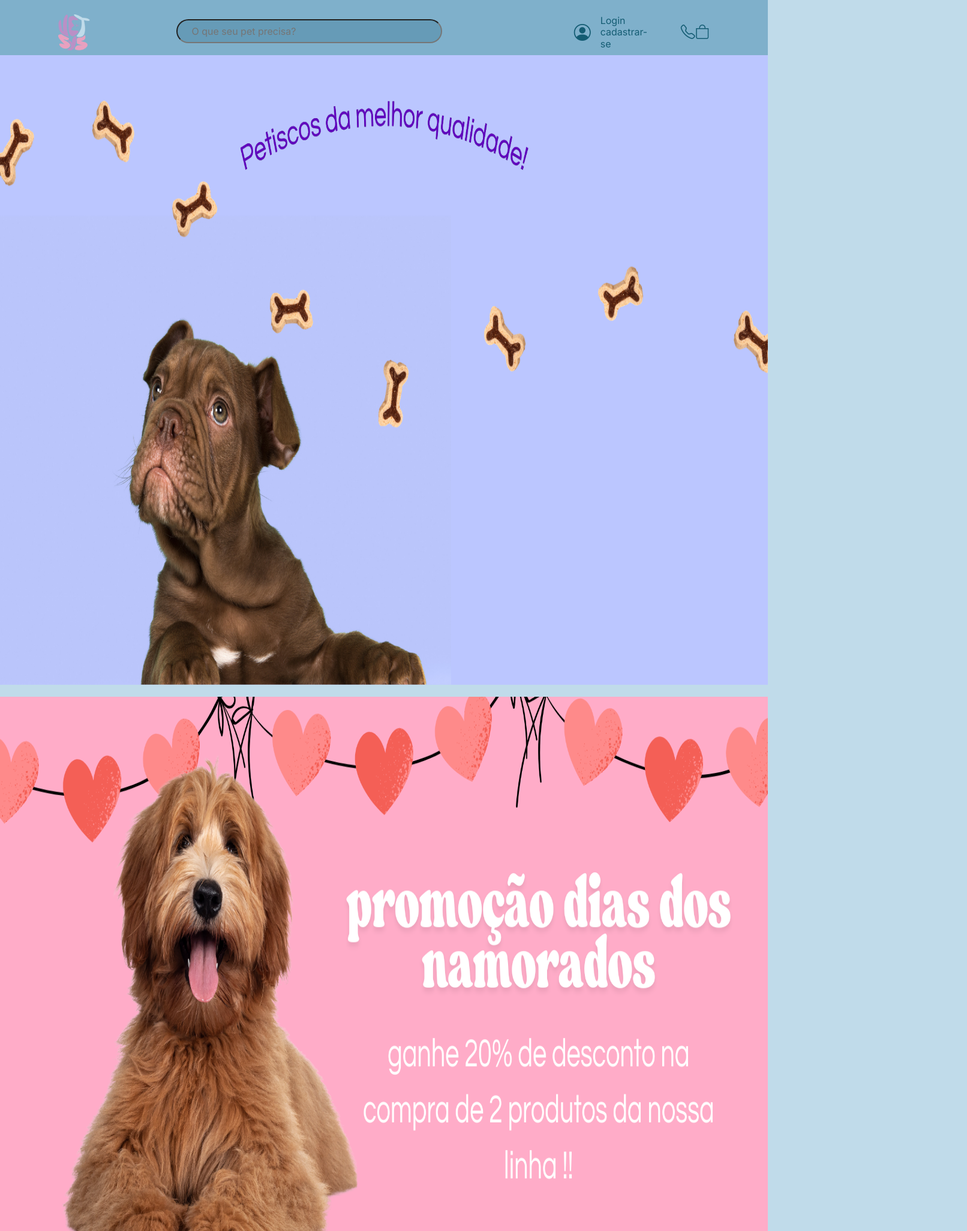
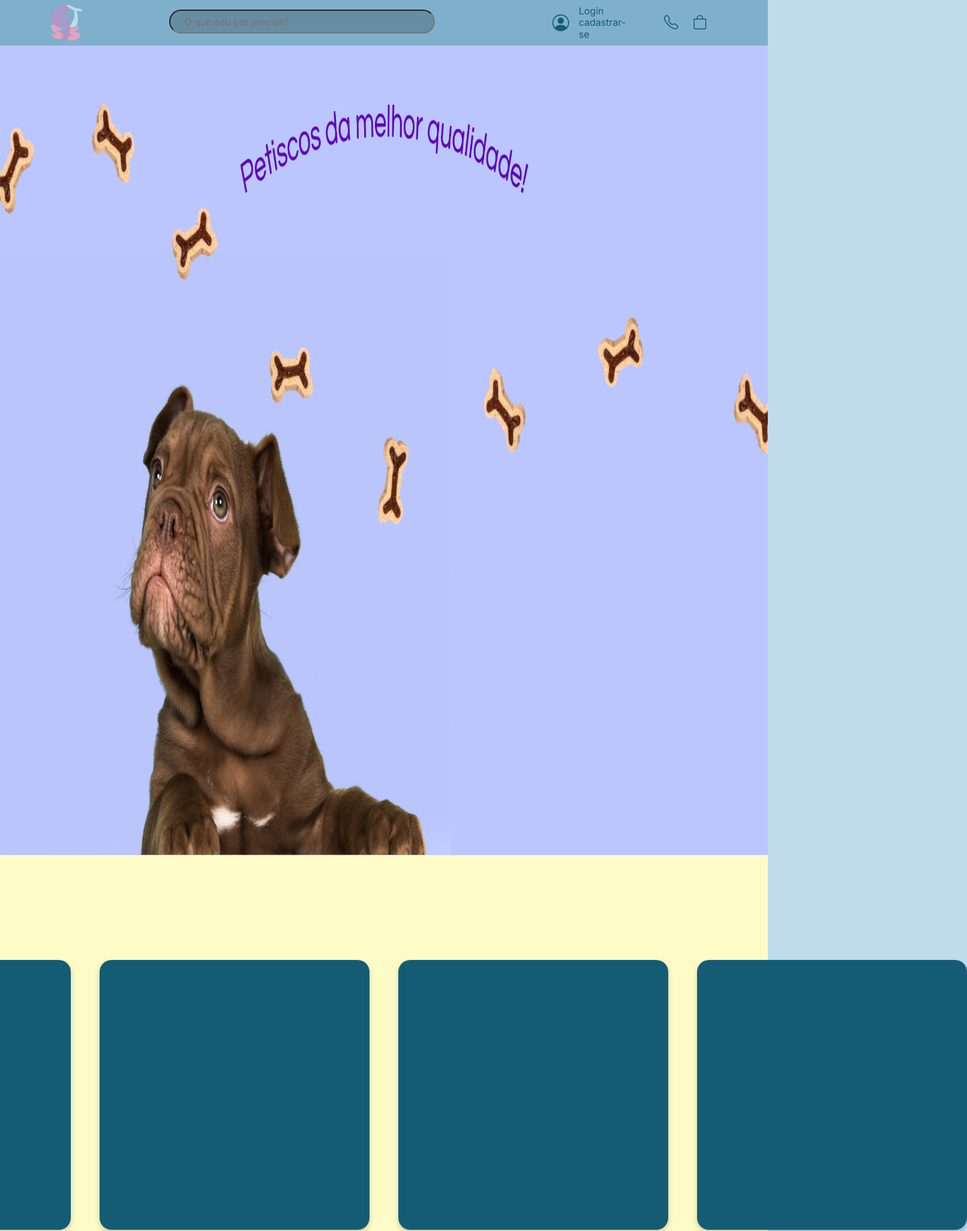
Before and after one commit to biancasenai/steamy01, a React app: page /cachorro in a window 1280 px wide. Shown: the top 2053 px of the page at 60% size, 1612 px wide, since content can reach past the window. Built offline with nearby package versions, Linux system fonts and the light colour scheme; the HTML template or start-up script is replaced by a standard one.

Commit message:
adicionando detalhes na pasta cachorro

```diff
--- a/src/components/CarrinhoOffCanvas.jsx
+++ b/src/components/CarrinhoOffCanvas.jsx
@@ -20,19 +20,25 @@ const CarrinhoOffCanvas = (props) => {
     <div
       id="carrinhoOffCanvas"
       className="offcanvas offcanvas-end"
-      style={{ background: "#364A63" }}
+      style={{ background: "#DBF2FE", width: "5000px" }} // Alterei a largura da aba
     >
       <div
-        className="offcanvas-header text-light"
-        style={{ background: "#1b2838" }}
+        className="offcanvas-header text-light d-flex justify-content-between align-items-center"
+        style={{ background: "#7FB0CB", padding: "1.5rem" }} // Aumentei o padding
       >
-        <h5 className="offcanvas-title">
-          <i className="bi bi-bag"></i> Sacola
+        <h5
+          className="offcanvas-title d-flex align-items-center gap-3"
+          style={{ fontSize: "20px" }} // Aumentei o tamanho do texto
+        >
+          <i className="bi bi-bag fs-2"></i> {/* Aumentei o tamanho do ícone */}
+          Sacola
         </h5>
         <i
           role="button"
-          className="ms-auto fs-2 p-0 m-0 bi bi-x"
-          data-bs-dismiss="offcanvas"
+          className="fs-3 p-0 m-0 bi bi-x" // Aumentei o tamanho do ícone de fechar
+          data-bs-dismiss="offcanvas" // Adicionado para fechar a aba
+          aria-label="Close" // Acessibilidade
+          onClick={props.onClose}
         ></i>
       </div>
 
--- a/src/components/Header.jsx
+++ b/src/components/Header.jsx
@@ -10,7 +10,8 @@ const Header = (props) => {
   }, []);
 
   return (
-    <header className="pt-4 w-100 navbar navbar justify-content-around align-items-center" style={{ backgroundColor: "#7FB0CB" }}>
+    <header className=" w-100 navbar navbar justify-content-around align-items-center"
+    style={{ backgroundColor: "#7FB0CB" }}>
       <div id="info" className="d-flex gap-5 w-50 justify-content-between" >
         <div id="logo" role="button" className="d-flex align-items-center me-5" >
           <img
@@ -24,7 +25,10 @@ const Header = (props) => {
           type="text"
           className="d-none d-md-block  px-4 my-2 ms-5 text-light"
           placeholder="O que seu pet precisa?"
-          style={{borderRadius: "80px",width: "600px", height: "40px", backgroundColor: "#00486633", color: "#ffff"}}
+          style={{borderRadius: "80px",
+            width: "600px",
+            height: "40px",
+            backgroundColor: "#00000033", }}
 
         />
       </div>
@@ -77,29 +81,28 @@ const Header = (props) => {
             </div>
           </span>
         ) : (
+          <div className="d-flex align-items-center gap-4">
             <Link
               to="/login"
               role="button"
               className="d-flex gap-3 justify-content-center align-items-center text-decoration-none text-light"
             >
-            <i className="bi bi-person-circle fs-3" style={{color:"#145C73"}}></i>
-            <div className="d-none d-md-flex flex-column m-0 w-50" style={{color:"#145C73"}}>
+              <i className="bi bi-person-circle fs-3" style={{ color: "#145C73" }}></i>
+              <div className="d-none d-md-flex flex-column m-0 w-50" style={{ color: "#145C73" }}>
                 <span className="h6 m-0">Login cadastrar-se</span>
               </div>
             </Link>
-        )}
-        <div className="position-relative">
-    <i className="bi bi-telephone fs-4" style={{color:"#145C73"}}>
-
-      </i>
+            <i className="bi bi-telephone fs-4" style={{ color: "#145C73" }}></i>
             <i
               role="button"
               data-bs-toggle="offcanvas"
               data-bs-target="#carrinhoOffCanvas"
               className="bi bi-bag fs-4"
               style={{ color: "#145C73" }}
->
-</i>
+            ></i>
+          </div>
+        )}
+        <div className="position-relative">
           {props.contadorJogos > 0 && (
             <span className="position-absolute top-0 start-100 translate-middle badge rounded-pill bg-danger">
               {props.contadorJogos}
--- a/src/pages/Cachorro.jsx
+++ b/src/pages/Cachorro.jsx
@@ -3,17 +3,49 @@ import Header from '../components/Header';
 
 export const Cachorro = () => {
   return (
-    <div>
+    <div style={{ margin: '0', padding: '0', boxSizing: 'border-box' }}>
       <Header />
       <img
         src="./src/img/Cachorro.png"
         alt="Cachorro"
-        style={{ width: '100%', height: '1050px', display: 'block', marginBottom: '20px' }}
+        style={{ width: '100%', height: '1350px', display: 'block' }}
       />
+      <div style={{ backgroundColor: "#FFFBC7", width: '100%', height: '800px', display: 'flex', justifyContent: 'center', alignItems: 'center', margin: '0' }}>
+        <div className="d-flex justify-content-center align-items-center gap-5">
+          <div style={{
+            width: '450px',
+            height: '450px',
+            backgroundColor: '#145C73',
+            borderRadius: '20px',
+            boxShadow: '0px 4px 8px rgba(0, 0, 0, 0.2)'
+          }}></div>
+          <div style={{
+            width: '450px',
+            height: '450px',
+            backgroundColor: '#145C73',
+            borderRadius: '20px',
+            boxShadow: '0px 4px 8px rgba(0, 0, 0, 0.2)'
+          }}></div>
+          <div style={{
+            width: '450px',
+            height: '450px',
+            backgroundColor: '#145C73',
+            borderRadius: '20px',
+            boxShadow: '0px 4px 8px rgba(0, 0, 0, 0.2)'
+          }}></div>
+          <div style={{
+            width: '450px',
+            height: '450px',
+            backgroundColor: '#145C73',
+            borderRadius: '20px',
+            boxShadow: '0px 4px 8px rgba(0, 0, 0, 0.2)'
+          }}></div>
+        </div>
+      </div>
       <img
         src="./src/img/CachorroFim.png"
         alt="CachorroFim"
-        style={{ width: '100%', height: '1050px', display: 'block', marginTop: '20px' }}
+        style={{ width: '100%', height: '1350px', display: 'block', margin: '10' }}
       />
     </div>
   );
```
Lines whose indentation alone changed are shown as unchanged.
